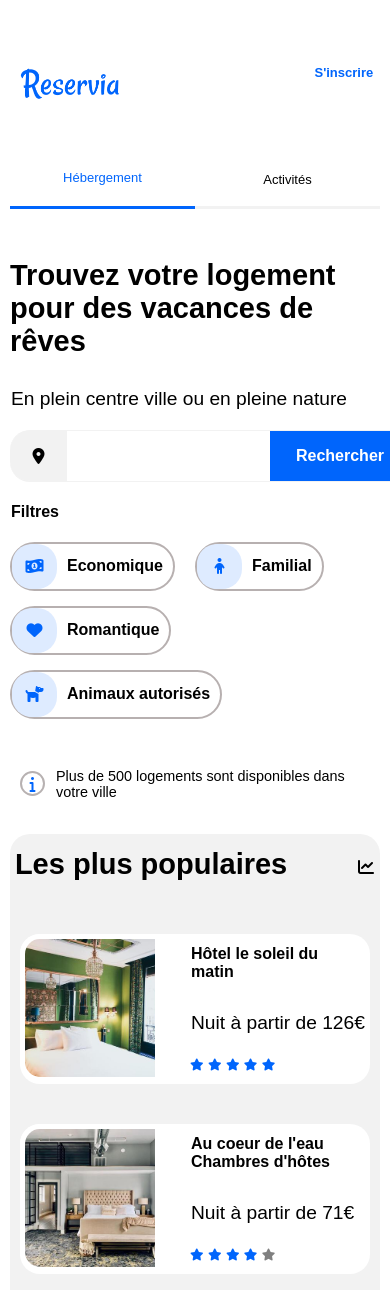
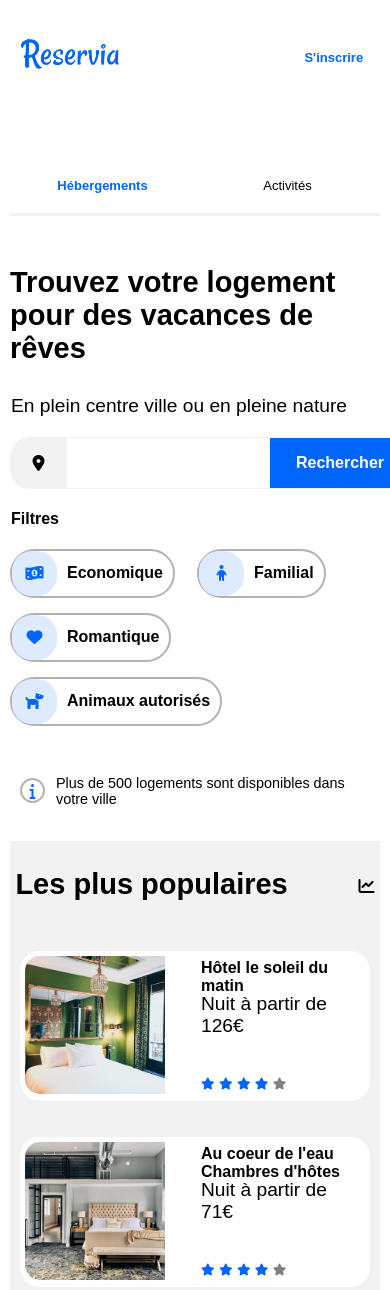
Before and after one commit to kevin-car/2---Transformer-une-maquette-fid-element-en-site-statique-, a plain HTML site: page index.html in a window 390 px wide. Shown: the top 1290 px of the page. Drawn offline with Linux system fonts and the light colour scheme.

Commit message:
Mise en forme ok (sauf menu responsive)

```diff
--- a/index.html
+++ b/index.html
@@ -13,11 +13,11 @@
 <div id="marge">
                     <!--  ENTETE -->
     <header>
-        <div id="logo" class="bloc_header">
+        <div id="logo">
             <img src="images/Reservia@3x.png">
         </div>
         <div id="hebergement" class="bloc_header">
-            <a href="#heb_marseille">Hébergement</a>
+            <a href="#heb_marseille">Hébergements</a>
         </div>
         <div id="act" class="bloc_header">
             <a href="#act_marseille"> Activités</a>
@@ -186,11 +186,13 @@
             <figcaption id="txt_soleil_matin">
                 <h4> Hôtel le soleil du matin</h4>
                 <p>Nuit à partir de 126€</p>
+                <div id="etoile">
                     <i class="fas fa-star star_blue"></i>
                     <i class="fas fa-star star_blue"></i>
                     <i class="fas fa-star star_blue"></i>
                     <i class="fas fa-star star_blue"></i>
-                <i class="fas fa-star star_blue"></i>
+                    <i class="fas fa-star star_gray"></i>
+                </div>
             </figcaption>
 
         </figure></a>
@@ -200,25 +202,29 @@
             <figcaption id="txt_soleil_matin">
                 <h4> Au coeur de l'eau </br> Chambres d'hôtes</h4>
                 <p>Nuit à partir de 71€</p>
+                <div id="etoile">
                     <i class="fas fa-star star_blue"></i>
                     <i class="fas fa-star star_blue"></i>
                     <i class="fas fa-star star_blue"></i>
                     <i class="fas fa-star star_blue"></i>
                     <i class="fas fa-star star_gray"></i>
+                </div>
             </figcaption></a>
 
         </figure>
 
         <figure id="bleu_blanc" class="cadres_pop">
             <a href="#" target="blank"><img src="images/hebergements/4_small/febrian-zakaria-sjvU0THccQA-unsplash.jpg" id="pix_bleu_blanc" class="pix_hebergement"></img>
-            <figcaption id="txt_bleu_blanc">
+                <figcaption id="txt_soleil_matin">
                 <h4> Hôtel tout bleu et blanc</h4>
                 <p>Nuit à partir de 68€</p>
+                <div id="etoile">
                     <i class="fas fa-star star_blue"></i>
                     <i class="fas fa-star star_blue"></i>
                     <i class="fas fa-star star_blue"></i>
                     <i class="fas fa-star star_blue"></i>
-                <i class="fas fa-star star_gray"></i>
+                    <i class="fas fa-star star_blue"></i>
+                </div>
             </figcaption></a>
 
         </figure>
--- a/style.css
+++ b/style.css
@@ -34,6 +34,7 @@ li{
     display: flex;
     align-items: flex-start;
     margin: 0px;
+    width: 70%;
 }
 
 #logo img{
@@ -43,66 +44,50 @@ li{
 header{
     display: flex;
     flex-direction: row;
-}
-
-header div{
-    padding: 10px;
-    text-align: center;
-    padding-top: 50px;
-}
-
-header div a{
-    text-decoration: none;
-    font-size: small;
-
+    justify-content: space-between;
+    align-content: center;
+    margin-bottom:50px
 }
 
 #logo{
-    width: 70%;
+    margin: 10px;
+    text-align: center;
+    padding-top: 10px;
 }
 
-#hebergement{
-    border-top: 3px #0065FC solid;
+.bloc_header{
+    display: flex;
+    justify-content: center;
     width: 10%;
 }
 
-#hebergement a{
-    color: #0065FC;
+.bloc_header a{
+    text-decoration: none;
+    font-size: small;
+    padding-right: 20%;
+    padding-left: 20%;
+    padding-top: 40px;
 }
 
-#act{
-    border-top: 3px white solid;
-    color: black;
-    width: 10%;
+.bloc_header :hover{
+    border-top: #0065FC 2px solid;
+}
 
+#hebergement a{
+
+    color: #0065FC;
+    font-weight: normal;
 }
+
 
 #act a{
     color: black;
 }
 
-#sinscrire{
-    border-top: 3px white solid;
-    width: 10%;
-}
-
 #sinscrire a{
     color: #0065FC;
-    font-weight: bold;
+    font-weight: bolder;
 }
-
-
-header ul  {
-    display: flex;
-    flex-direction: row;
-    margin: 0px;
-}
-
-header ul li a {
-    text-decoration: none;
-}
-
-
 
 
 /* TITRES  */
@@ -206,7 +191,7 @@ h1{
 .bloc_filtre {
     display: flex;
     height: 45px;
-    margin-right: 20px;
+    margin-right: 22px;
     padding: 0px;
     align-items: center;
     border: 2px solid rgba(95, 81, 81, 0.452);
@@ -286,7 +271,7 @@ h1{
 }
 
 #heb_marseille h1{
-    margin-top: 2%;
+    margin-top: 4%;
     margin-bottom: 2%;
     margin-left: 5%;
     width: 100%;
@@ -323,6 +308,8 @@ h1{
     justify-content: space-around;
     align-items: flex-start;
     margin-bottom: 0px;
+    margin-top: 4%;
+
 }
 
 #icone_trend {
@@ -351,7 +338,7 @@ figure a{
     text-decoration: none;
 }
 
-figcaption h4, p, i{
+figcaption h4, p, #etoile{
     margin: 1px;
     text-decoration: none;
     color: black;
@@ -376,7 +363,7 @@ figcaption h4, p, i{
     height: 130px;
     width: 100%;
     border-radius: 20px 20px 0px 0px;
-    padding: 3px;
+    padding: 0px;
     object-fit: cover;
 }
 
@@ -389,7 +376,7 @@ figcaption h4, p, i{
     border-radius: 20px 0px 0px 20px;
     border: 5px white solid ;
     height: 138px;
-    width: 130px;
+    width: 40%;
     object-fit: cover;
 }
 
@@ -397,22 +384,31 @@ figcaption h4, p, i{
     display: flex;
     flex-direction: row;
     height: 150px;
-    max-width: 85%;
+    width: 350px;
     min-width: 350px;
     justify-content: flex-start;
     background-color: white;
     border-radius: 20px;
 }
 
-.cadres_pop h4{
-    padding-top: 10px;
-    padding-bottom: 30px;
+#act_marseille{
+    display: flex;
+    flex-direction: column;
+    height: max-content;
+}
+
+#txt_soleil_matin{
+    display: flex;
+    flex-direction: column;
+    justify-content: space-around;
     padding-right: 10px;
 }
 
-.cadres_pop p{
-    padding-bottom: 20px;
+#txt_soleil_matin p{
+    transform: translateY(-20px);
 }
+
+
 
 
 /* -------------------------------------------------- */
@@ -426,14 +422,14 @@ figcaption h4, p, i{
     background-position: center;
     height: 400px;
     width: 350px;
-    border-radius: 20px;
+    border-radius: 20px 20px 0px 0px;
     object-fit: cover;
 }
 .moyenne_photos{
     background-position: center;
     height: 200px;
     width: 350px;
-    border-radius: 20px;
+    border-radius: 20px 20px 0px 0px;
     object-fit: cover;
 }
 
@@ -441,7 +437,7 @@ figcaption h4, p, i{
     background-position-x: center;
     height: 100px;
     width: 350px;
-    border-radius: 20px;
+    border-radius: 20px 20px 0px 0px;
     object-fit: cover;
 
 }
@@ -452,7 +448,6 @@ figcaption h4, p, i{
     height: 450px;
     width: 350px;
     border-radius: 20px ;
-    border: white 3px solid;
     box-shadow: 0px 6px 6px gray;
     margin: 0px;
 }
@@ -483,7 +478,8 @@ figcaption h4, p, i{
     display: flex;
     flex-direction: column;
     justify-content: space-between;
-    width: 330px;
+    width: 350px;
+
 }
 
 
@@ -498,13 +494,18 @@ figcaption h4, p, i{
 }
 
 .act_banniere h4{
-    padding-top: 10px;
     padding-left: 10px;
     text-decoration: none;
 }
 
 .act_banniere a{
     text-decoration: none;
+}
+
+.act_banniere figcaption{
+    display: flex;
+    align-items: center;
+    height: 50px;
 }
 
 /* ------------------------------------------------------- */
@@ -539,7 +540,7 @@ figcaption h4, p, i{
 }
 
 /* ------------------------ */
-@media all and (max-width: 1300px)
+@media all and (max-width: 1350px)
 {
     #hebergements{
         flex-direction: column;
@@ -553,6 +554,8 @@ figcaption h4, p, i{
     #heb_populaire{
         width: 100%;
     }
+
+
 }
 
 @media all and (max-width:1000px){
@@ -567,18 +570,25 @@ figcaption h4, p, i{
 }
 
 #heb_marseille{
-        width: 100%;
+    background-color: white;
 }
 
 #heb_populaire{
     width: 100%;
     height: auto;
     margin: 0px;
+    border-radius: 0px;
 }
 
     h1{
     text-align: center;
     padding-bottom: 20px;
+}
+
+.hotel{
+    box-shadow: 0px 6px 6px gray;
+    width: 330px;
+
 }
 }
 
@@ -621,6 +631,7 @@ replacer les 3 ancres en version mobiles */
     .grand_cadre, .moyen_cadre, .petit_cadre{
         width: 100%;
         height: 300px;
+        margin-bottom: 30px;
     }
 
 
@@ -644,9 +655,9 @@ replacer les 3 ancres en version mobiles */
         order: -1;
     }
 
-    #hebergement{
+    #hebergement, #act{
         border-top: 1px white solid;
-        border-bottom: 3px #0065FC solid;
+        border-bottom: 3px #f2f2f2 solid;
         width: 50%;
         padding-top: 50px;
         padding-bottom: 20px;
@@ -657,21 +668,19 @@ replacer les 3 ancres en version mobiles */
 
     #hebergement a{
         color: #0065FC;
+        font-weight: 600;
     }
 
-    #act{
-        width: 50%;
-        padding-top: 50px;
-        text-align: center;
-        order: 3;
-        border-bottom: 3px #f2f2f2 solid;
-        padding-right: 0;
-        padding-left: 0;
+    .bloc_header :hover{
+        border-top: none;
+    }
+
+    #hebergement :hover, #act :hover{
+        border-bottom: #df00fc;
     }
 
     #sinscrire{
-        width: 15%;
-        padding-top: 50px;
+        width: 25%;
         text-align: center;
         order: -1;
     }
```
Lines whose indentation alone changed are shown as unchanged.
